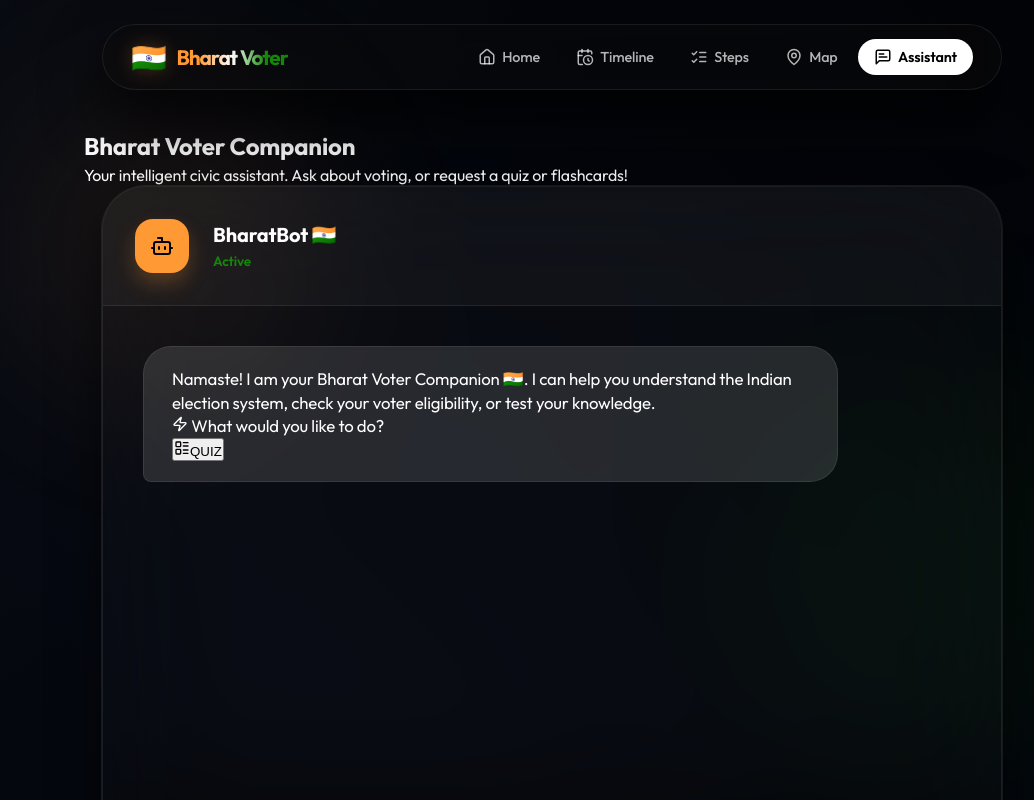
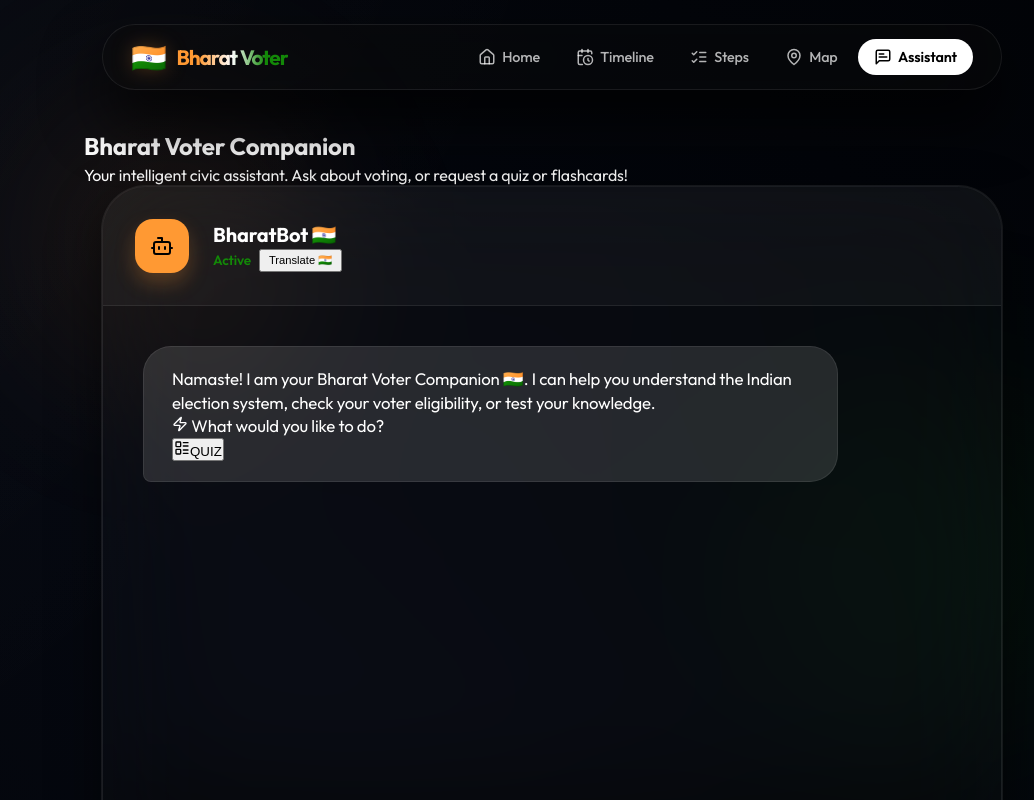
Before and after one commit to SIBI2841/bharat-voter-companion, a React (Vite) app in the folder client/: page /assistant in a window 1280 px wide. Shown: the top 800 px of the page, without its empty margins (88-1122 px from the left). Built offline with nearby package versions, Linux system fonts and the light colour scheme.

Commit message:
feat: upgrade to Gemini 1.5 Flash with Safety Settings and add Translation integration

```diff
--- a/client/src/components/AssistantChat.jsx
+++ b/client/src/components/AssistantChat.jsx
@@ -262,7 +262,17 @@ function AssistantChat() {
           </div>
           <div>
             <h3 style={{ margin: 0, fontSize: '1.25rem' }}>BharatBot 🇮🇳</h3>
-            <span style={{ color: 'var(--green)', fontSize: '0.85rem', fontWeight: 600 }}>Active</span>
+            <div style={{ display: 'flex', alignItems: 'center', gap: '0.5rem' }}>
+              <span style={{ color: 'var(--green)', fontSize: '0.85rem', fontWeight: 600 }}>Active</span>
+              <button
+                className="suggestion-btn"
+                style={{ padding: '0.2rem 0.5rem', fontSize: '0.7rem' }}
+                onClick={() => handleSend('Translate the last response to Hindi')}
+                title="Translate to Hindi using Google Cloud Translation"
+              >
+                Translate 🇮🇳
+              </button>
+            </div>
           </div>
         </div>
 
```
Also changed, not shown: 2 other files (tests, documents, lock files or other folders).
